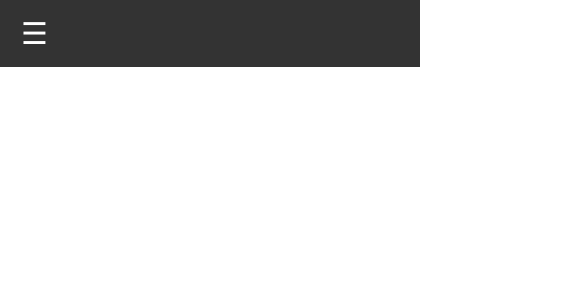
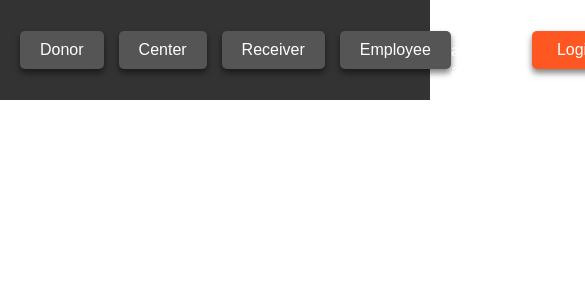
Before and after one commit to Arunitdy/Food-Donation-and-Distribution-Management-System, a React (Create React App) app in the folder client/: page / in a window 390 px wide. Shown: the top 300 px of the page, 585 px wide, since content can reach past the window. Built offline with nearby package versions, Linux system fonts and the light colour scheme.

Commit message:
removed @media (max-width: 768px)

```diff
--- a/client/src/App.css
+++ b/client/src/App.css
@@ -81,204 +81,3 @@ Button:active {
   background-color: #777;
   transition: background-color 0.3s ease;
 }
-/* General mobile styles */
-@media (max-width: 768px) {
-  .NavBar {
-    justify-content: flex-start;  /* Align items to the left */
-    padding: 10px;
-  }
-
-  .NavBar-Auth {
-    display: none;  /* Hide the login/create account buttons on mobile */
-  }
-
-  /* Menu toggle (hamburger button) */
-  .menu-toggle {
-    font-size: 30px;
-    background-color: transparent;
-    border: none;
-    color: white;
-    cursor: pointer;
-    margin-right: 10px;
-  }
-
-  /* Sliding menu container */
-  .NavButton {
-    position: fixed;
-    left: -250px;
-    top: 0;
-    height: 100%;
-    width: 250px;
-    background-color: #333;
-    display: flex;
-    flex-direction: column;
-    gap: 10px;
-    padding-top: 50px;
-    transition: left 0.3s ease;
-    box-shadow: 2px 0 5px rgba(0,0,0,0.5);
-  }
-
-  .NavButton.open {
-    left: 0;  /* Slide in when menu is open */
-  }
-
-  .individual-NavButton {
-    background-color: #555;
-    color: white;
-    padding: 15px;
-    font-size: 18px;
-    text-align: left;
-    border: none;
-    width: 100%;
-    transition: background-color 0.3s ease;
-  }
-
-  .individual-NavButton:hover {
-    background-color: #777;
-  }
-}
-
-/* For larger screens, the NavButton stays inline */
-@media (min-width: 769px) {
-  .NavButton {
-    display: flex;
-    position: relative;
-    left: 0;
-    box-shadow: none;
-  }
-
-  .menu-toggle {
-    display: none;  /* Hide the hamburger button */
-  }
-
-  .NavBar-Auth {
-    display: flex;
-  }
-}
-
-/* Additional CSS for buttons and login */
-.navBar-a-create-new-account {
-  color: white;
-  text-decoration: none;
-  font-size: 16px;
-  margin-right: 10px;
-}
-
-.navBar-a-create-new-account:hover {
-  text-decoration: underline;
-}
-/* Base styles */
-.App {
-  position: relative;
-  height: 100vh;
-  width: 100%;
-}
-
-.NavBar {
-  background-color: #333;
-  padding: 15px;
-  display: flex;
-  justify-content: space-between;
-  align-items: center;
-  width: 100%;
-}
-
-.NavButton {
-  display: none; /* Hide on smaller screens */
-}
-
-.NavBar-Auth {
-  display: flex;
-  align-items: center;
-  gap: 10px;
-}
-
-/* SideNav hidden initially */
-.SideNav {
-  position: fixed;
-  top: 0;
-  left: -100%;
-  width: 200px;
-  height: 100%;
-  background-color: #333;
-  transition: left 0.3s ease;
-  display: flex;
-  flex-direction: column;
-  padding: 20px;
-  box-shadow: 2px 0px 5px rgba(0, 0, 0, 0.5);
-}
-
-.SideNav.open {
-  left: 0;
-}
-
-.menu-button {
-  background-color: #333;
-  color: white;
-  font-size: 30px;
-  border: none;
-  cursor: pointer;
-}
-
-.navBar-a-create-new-account {
-  color: white;
-  text-decoration: none;
-  font-size: 16px;
-}
-
-.Login-button-navBar {
-  background-color: #ff5722;
-  color: white;
-  padding: 10px 25px;
-  border: none;
-  border-radius: 5px;
-  cursor: pointer;
-  transition: background-color 0.3s ease;
-}
-
-/* Styles for mobile view */
-@media (max-width: 768px) {
-  .NavBar {
-    justify-content: space-between; /* Keep elements spaced */
-  }
-
-  .NavButton {
-    display: none; /* Hide regular buttons on small screens */
-  }
-
-  .NavBar-Auth {
-    display: none; /* Hide login and create account when side menu opens */
-  }
-
-  .SideNav {
-    display: flex; /* Show the side navigation */
-  }
-
-  .menu-button {
-    display: block; /* Show the menu button on small screens */
-  }
-}
-
-/* Styles for larger screens */
-@media (min-width: 769px) {
-  .NavBar {
-    display: flex;
-    justify-content: space-between;
-  }
-
-  .NavButton {
-    display: flex; /* Display buttons in row */
-  }
-
-  .SideNav {
-    display: none; /* Hide SideNav on larger screens */
-  }
-
-  .NavBar-Auth {
-    display: flex; /* Show login and create account */
-  }
-
-  .menu-button {
-    display: none; /* Hide menu button on large screens */
-  }
-}
--- a/client/src/App.js
+++ b/client/src/App.js
@@ -23,42 +23,37 @@ function useSignButtonListener(ref, setLoginVisible) {
     };
   }, [ref, setLoginVisible]);
 }
+
 function App() {
-  const [loginVisible, setLoginVisible] = useState(false);
-  const [isMenuOpen, setIsMenuOpen] = useState(false);
-  const menuButtonRef = useRef(null);
+  const [loginVisible, setLoginVisible] = useState(false); // Manage visibility of Login
   const signButtonRef = useRef(null);
 
-  const handleMenuClick = () => {
-    setIsMenuOpen(!isMenuOpen);
-  };
+  // Use custom hook for cleaner code
+  useSignButtonListener(signButtonRef, setLoginVisible);
 
   return (
-    <div className="App">
-      {/* Main NavBar */}
-      <div className="NavBar">
-        {loginVisible && <Login setLoginVisible={setLoginVisible} />}
+  <div className="App">
+    <div className='NavBar'>
+      {loginVisible && <Login setLoginVisible={setLoginVisible} />} {/* Render Login when visible */}
 
-        {/* Mobile menu button */}
-        <button className="menu-button" onClick={handleMenuClick} ref={menuButtonRef}>
-          ☰
-        </button>
+      {/* NavButton group */}
+      <div className='NavButton'>
+        <button className='Donor individual-NavButton'>Donor</button>
+        <button className='Center individual-NavButton'>Center</button>
+        <button className='Receiver individual-NavButton'>Receiver</button>
+        <button className='Employee individual-NavButton'>Employee</button>
+      </div>
 
-        {/* SideNav for small screens */}
-        <div className={`SideNav ${isMenuOpen ? 'open' : ''}`}>
-          <button className="Donor individual-NavButton">Donor</button>
-          <button className="Center individual-NavButton">Center</button>
-          <button className="Receiver individual-NavButton">Receiver</button>
-          <button className="Employee individual-NavButton">Employee</button>
-        </div>
-
-        {/* Auth Buttons: Login and Create Account */}
-        <div className="NavBar-Auth">
-          <a className="navBar-a-create-new-account" href="#">Create a new account</a>
-          <button className="Login-button-navBar" ref={signButtonRef}>Login</button>
-        </div>
+      {/* New container for Create Account link and Login button */}
+      <div className="NavBar-Auth">
+        <a className='navBar-a-creat-new-account' href="#">
+          Create a new account
+        </a>
+        <button className='Login-button-navBar' ref={signButtonRef}>Login</button>
       </div>
     </div>
+  </div>
+
   );
 }
 
```
